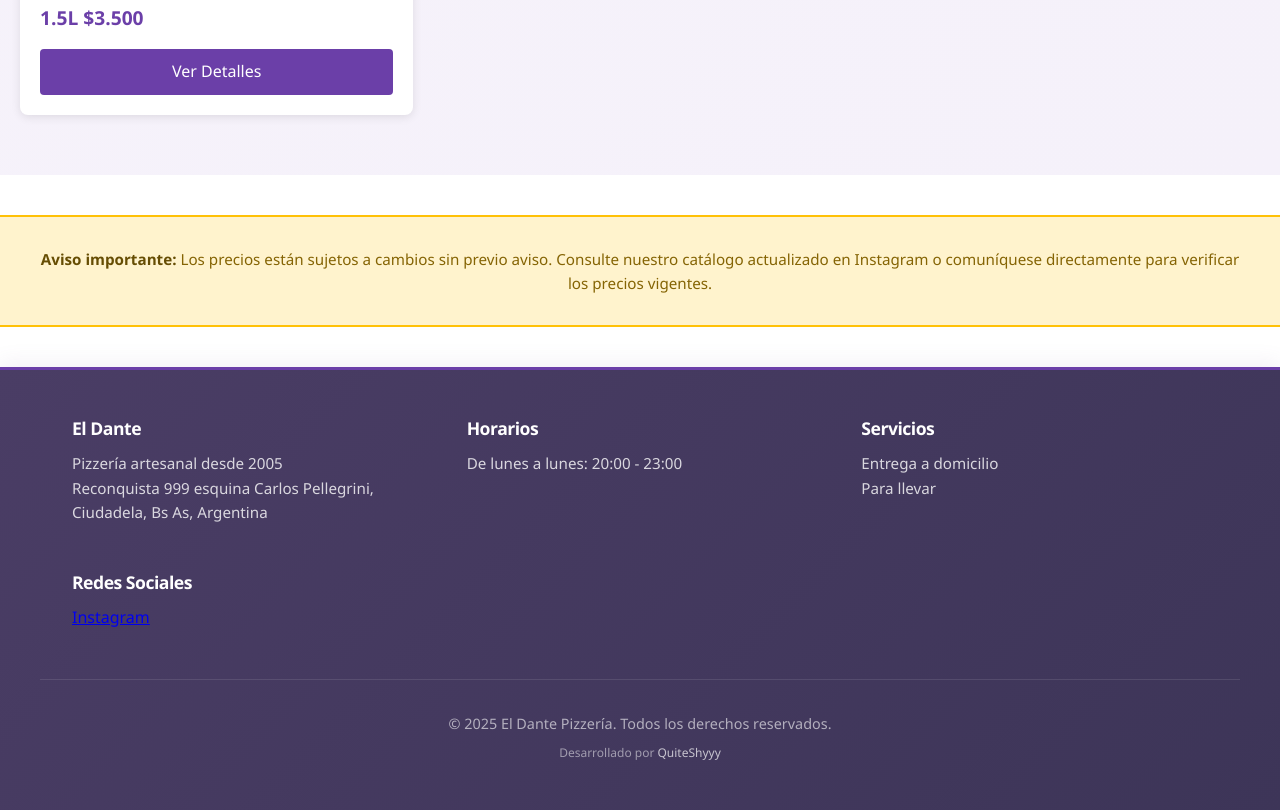
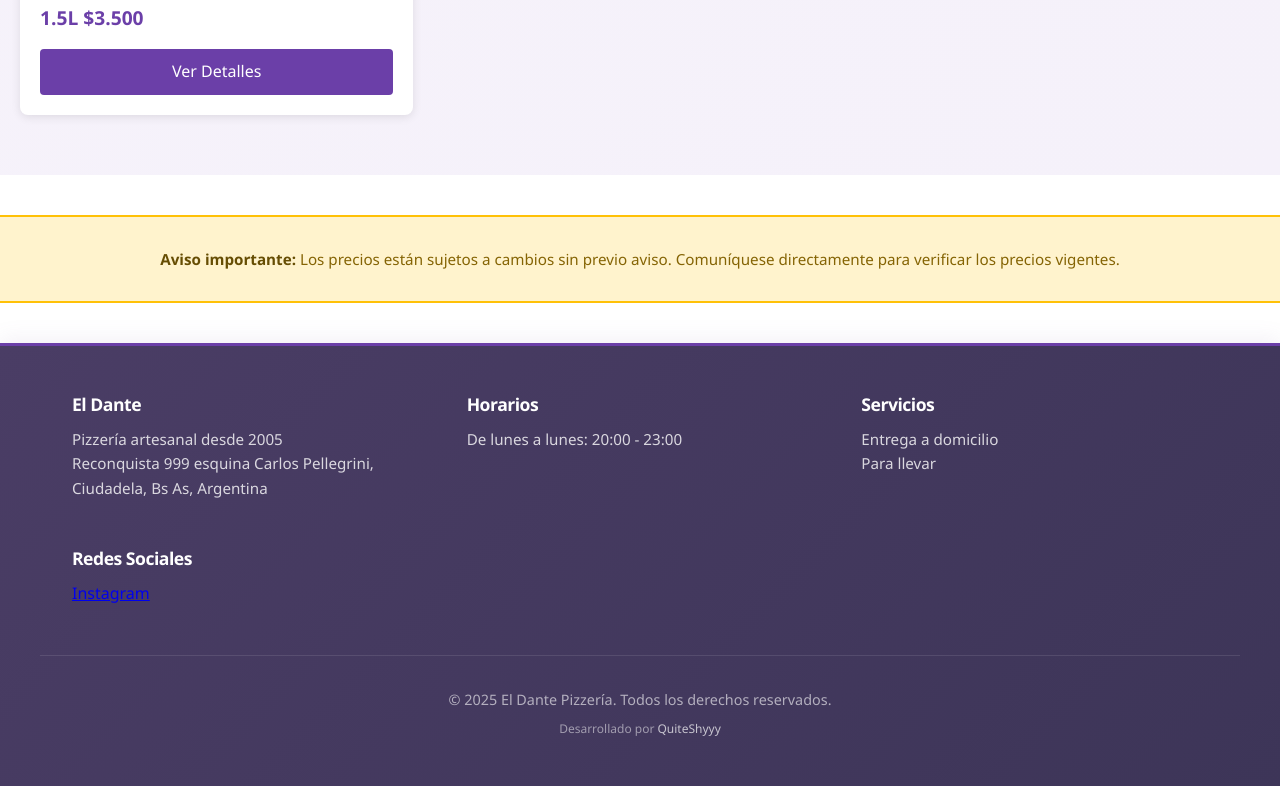
Before and after one commit to QuiteShyyy/El-D-Landing, a website: page store.html in a window 1280 px wide. Shown: the part 8249-9059 px from the top of the page. After the commit the page ends 9035 px from the top, so only its background shows below. Drawn offline with Linux system fonts and the light colour scheme.

Commit message:
Update store.html

```diff
--- a/store.html
+++ b/store.html
@@ -86,7 +86,7 @@
 
     <!-- Price Disclaimer -->
     <section class="store-disclaimer">
-        <p class="store-disclaimer__text"><strong>Aviso importante:</strong> Los precios están sujetos a cambios sin previo aviso. Consulte nuestro catálogo actualizado en Instagram o comuníquese directamente para verificar los precios vigentes.</p>
+        <p class="store-disclaimer__text"><strong>Aviso importante:</strong> Los precios están sujetos a cambios sin previo aviso. Comuníquese directamente para verificar los precios vigentes.</p>
     </section>
 
     <!-- Footer -->
```
